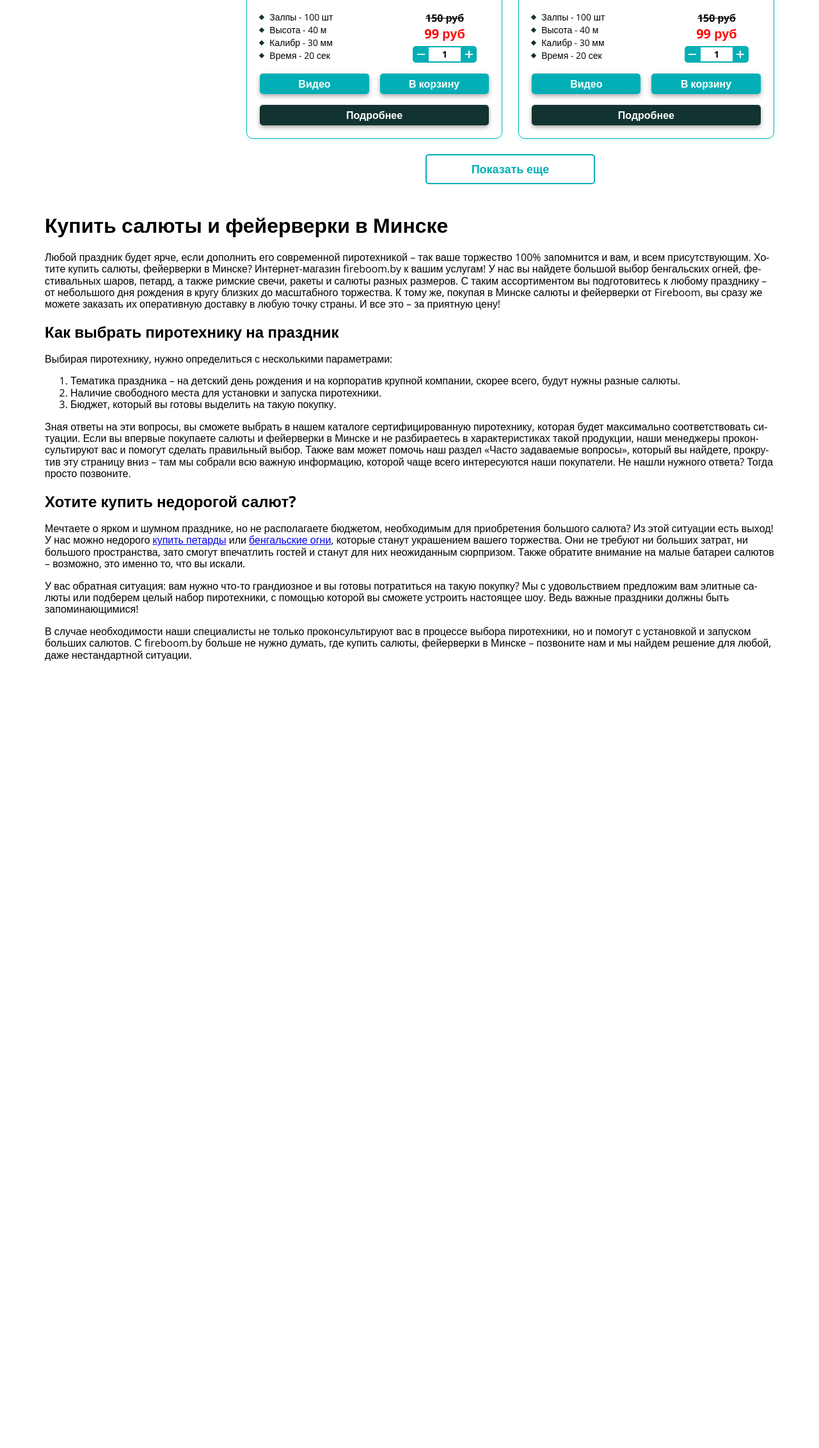
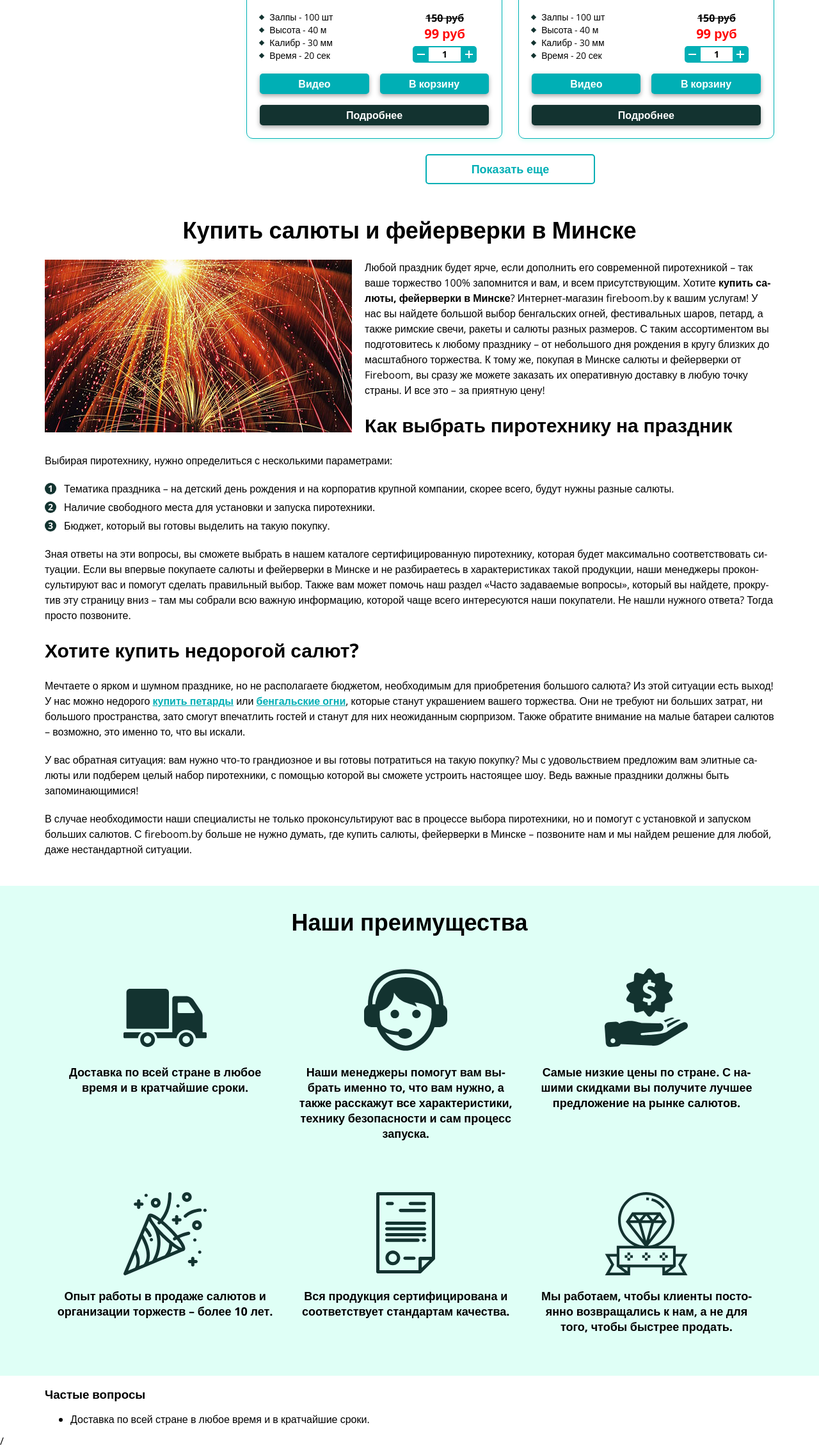
Before and after one commit to felon91/fireboom, a website: page index.html in a window 1280 px wide. Shown: the part 1304-3568 px from the top of the page at 64% size. Before the commit the page ends 2353 px from the top, so only its background shows below. Drawn offline with nearby package versions, Linux system fonts and the light colour scheme; files that its build step writes are made by us from their sources; files whose address does not match are found by name.

Commit message:
advantages is finish and start faq

```diff
--- a/index.html
+++ b/index.html
@@ -428,9 +428,10 @@
 				<button class="show-more">Показать еще</button>
 			</p>
 		</section>
-		<section class="text">
+		<section class="text content__text">
 			<h1>Купить салюты и фейерверки в Минске</h1>
-			<p>Любой праздник будет ярче, если дополнить его современной пиротехникой – так ваше торжество 100% запомнится и вам, и всем присутствующим. Хотите купить салюты, фейерверки в Минске? Интернет-магазин fireboom.by к вашим услугам! У нас вы найдете большой выбор бенгальских огней, фестивальных шаров, петард, а также римские свечи, ракеты и салюты разных размеров. С таким ассортиментом вы подготовитесь к любому празднику – от небольшого дня рождения в кругу близких до масштабного торжества. К тому же, покупая в Минске салюты и фейерверки от Fireboom, вы сразу же можете заказать их оперативную доставку в любую точку страны. И все это – за приятную цену!</p>
+      <img class="text__img" src="img/img.jpg" alt="Купить салюты и фейерверки в Минске">
+      <p>Любой праздник будет ярче, если дополнить его современной пиротехникой – так ваше торжество 100% запомнится и вам, и всем присутствующим. Хотите <b>купить салюты, фейерверки в Минске</b>? Интернет-магазин fireboom.by к вашим услугам! У нас вы найдете большой выбор бенгальских огней, фестивальных шаров, петард, а также римские свечи, ракеты и салюты разных размеров. С таким ассортиментом вы подготовитесь к любому празднику – от небольшого дня рождения в кругу близких до масштабного торжества. К тому же, покупая в Минске салюты и фейерверки от Fireboom, вы сразу же можете заказать их оперативную доставку в любую точку страны. И все это – за приятную цену!</p>
 			<h2>Как выбрать пиротехнику на праздник</h2>
 			<p>Выбирая пиротехнику, нужно определиться с несколькими параметрами:</p>
 			<ol>
@@ -440,11 +441,34 @@
 			</ol>
 			<p>Зная ответы на эти вопросы, вы сможете выбрать в нашем каталоге сертифицированную пиротехнику, которая будет максимально соответствовать ситуации. Если вы впервые покупаете салюты и фейерверки в Минске и не разбираетесь в характеристиках такой продукции, наши менеджеры проконсультируют вас и помогут сделать правильный выбор. Также вам может помочь наш раздел «Часто задаваемые вопросы», который вы найдете, прокрутив эту страницу вниз – там мы собрали всю важную информацию, которой чаще всего интересуются наши покупатели. Не нашли нужного ответа? Тогда просто позвоните.</p>
 			<h2>Хотите купить недорогой салют?</h2>
-			<p>Мечтаете о ярком и шумном празднике, но не располагаете бюджетом, необходимым для приобретения большого салюта? Из этой ситуации есть выход! У нас можно недорого <a href="#">купить петарды</a> или <a href="#">бенгальские огни</a>, которые станут украшением вашего торжества. Они не требуют ни больших затрат, ни большого пространства, зато смогут впечатлить гостей и станут для них неожиданным сюрпризом. Также обратите внимание на малые батареи салютов – возможно, это именно то, что вы искали.</p>
+			<p>Мечтаете о ярком и шумном празднике, но не располагаете бюджетом, необходимым для приобретения большого салюта? Из этой ситуации есть выход! У нас можно недорого <a target="_blank" href="#">купить петарды</a> или <a target="_blank" href="#">бенгальские огни</a>, которые станут украшением вашего торжества. Они не требуют ни больших затрат, ни большого пространства, зато смогут впечатлить гостей и станут для них неожиданным сюрпризом. Также обратите внимание на малые батареи салютов – возможно, это именно то, что вы искали.</p>
 			<p>У вас обратная ситуация: вам нужно что-то грандиозное и вы готовы потратиться на такую покупку? Мы с удовольствием предложим вам элитные салюты или подберем целый набор пиротехники, с помощью которой вы сможете устроить настоящее шоу. Ведь важные праздники должны быть запоминающимися!</p>
 			<p>В случае необходимости наши специалисты не только проконсультируют вас в процессе выбора пиротехники, но и помогут с установкой и запуском больших салютов. С fireboom.by больше не нужно думать, где купить салюты, фейерверки в Минске – позвоните нам и мы найдем решение для любой, даже нестандартной ситуации.</p>
 		</section>
 	</main>
-</div>
+	<!--noindex-->
+  <section class="advantages">
+    <div class="advatages__wrap wrap">
+      <h3 class="advantages__title">Наши преимущества</h3>
+      <ul class="advatages__list">
+        <li class="advantages__item">Доставка по всей стране в любое время и в кратчайшие сроки.</li>
+        <li class="advantages__item">Наши менеджеры помогут вам выбрать именно то, что вам нужно, а также расскажут все характеристики, технику безопасности и сам процесс запуска.</li>
+        <li class="advantages__item">Самые низкие цены по стране. С нашими скидками вы получите лучшее предложение на рынке салютов.</li>
+        <li class="advantages__item">Опыт работы в продаже салютов и организации торжеств – более 10 лет.</li>
+        <li class="advantages__item">Вся продукция сертифицирована и соответствует стандартам качества.</li>
+        <li class="advantages__item">Мы работаем, чтобы клиенты постоянно возвращались к нам, а не для того, чтобы быстрее продать.</li>
+      </ul>
+    </div>
+  </section>
+	<section class="faq">
+		<div class="faq__wrap wrap">
+			<h3 class="faq__title">Частые вопросы</h3>
+			<ul class="faq__list">
+				<li class="faq__item">Доставка по всей стране в любое время и в кратчайшие сроки.</li>
+			</ul>
+		</div>
+	</section>
+	<!--noindex-->
+</div>/
 </body>
 </html>
--- /dev/null
+++ b/sass/blocks/advantages.scss
@@ -0,0 +1,96 @@
+.advantages {
+  background-color: $third;
+  padding: 25px 0;
+
+  .advantages__title {
+    font-size: 36px;
+    line-height: 1.222;
+    text-align: center;
+    margin: 10px 0;
+  }
+
+  .advatages__list {
+    display: flex;
+    flex-wrap: wrap;
+    padding: 0;
+    margin: 0;
+    list-style: none;
+  }
+
+  .advantages__item {
+    font-size: 18px;
+    font-weight: 700;
+    line-height: 1.333;
+    text-align: center;
+    flex-basis: 30%;
+    margin: 40px 1.5%;
+    padding-top: 150px;
+
+
+    &:nth-child(1) {
+      background: url('../img/delivery-truck.svg') center 32px no-repeat;
+      background-size: 130px;
+    }
+
+    &:nth-child(2) {
+      background: url('../img/call-center-worker-with-headset.svg') center top no-repeat;
+      background-size: 130px;
+    }
+
+    &:nth-child(3) {
+      background: url('../img/badge.svg') center top no-repeat;
+      background-size: 130px;
+    }
+
+    &:nth-child(4) {
+      background: url('../img/confetti.svg') center top no-repeat;
+      background-size: 130px;
+    }
+
+    &:nth-child(5) {
+      background: url('../img/agreement.svg') center top no-repeat;
+      background-size: 92px;
+    }
+
+    &:nth-child(6) {
+      background: url('../img/premium.svg') center top no-repeat;
+      background-size: 130px;
+    }
+
+  }
+
+}
+
+@media (max-width: 768px) {
+
+  .advantages {
+
+    .advantages__title {
+      font-size: 30px;
+    }
+
+    .advantages__item {
+      flex-basis: 45%;
+      margin: 25px 2.5%;
+    }
+
+  }
+
+}
+
+@media (max-width: 480px) {
+
+  .advantages {
+
+    .advatages__list {
+      flex-direction: column;
+    }
+
+    .advantages__item {
+      flex-basis: auto;
+      margin: 25px 0;
+    }
+
+  }
+
+}
--- a/sass/blocks/content.scss
+++ b/sass/blocks/content.scss
@@ -12,6 +12,10 @@
   .content__right {
     flex-grow: 1;
     flex-basis: calc(100% - 315px);
+  }
+
+  .content__text {
+    margin: 0 0 25px 0;
   }
 
 }
--- /dev/null
+++ b/sass/blocks/text.scss
@@ -0,0 +1,154 @@
+.text {
+
+  h1 {
+    font-size: 36px;
+    line-height: 1.2;
+    font-weight: 700;
+    text-align: center;
+    margin: 25px 0;
+
+    + .text__img {
+      margin-top: 0;
+    }
+
+  }
+
+  h2 {
+    font-size: 30px;
+    line-height: 1.2;
+  }
+
+  h3 {
+    font-size: 26px;
+    line-height: 1.2;
+  }
+
+  h4 {
+    font-size: 24px;
+    line-height: 1.2;
+  }
+
+  .text__img {
+    display: block;
+    margin: 10px 20px 10px 0;
+    float: left;
+    max-width: 100%;
+  }
+
+  p {
+    margin: 20px 0;
+    font-size: 16px;
+    line-height: 1.5;
+  }
+
+  b {
+    font-weight: 700;
+  }
+
+  a {
+    font-size: 16px;
+    line-height: 1.5;
+    color: $primary;
+    font-weight: 700;
+    text-decoration: underline;
+
+    &:hover {
+      text-decoration: none;
+    }
+
+  }
+
+  ul, ol {
+    padding: 0;
+    list-style: none;
+    margin: 20px 0;
+
+    li {
+      margin: 5px 0;
+      font-size: 16px;
+      line-height: 1.5;
+      padding-left: 30px;
+      position: relative;
+    }
+
+  }
+
+  ul {
+
+    li {
+
+      &::before {
+        position: absolute;
+        left: 5px;
+        top: 50%;
+        transform: translateY(-50%) rotate(45deg);
+        background-color: $second;
+        content: '';
+        width: 6px;
+        height: 6px;
+      }
+
+    }
+
+  }
+
+  ol {
+    counter-reset: olItemCounter;
+
+    li {
+
+      &::before {
+        counter-increment: olItemCounter;
+        content: counter(olItemCounter);
+        position: absolute;
+        left: 0;
+        top: 50%;
+        transform: translateY(-50%);
+        width: 18px;
+        height: 18px;
+        border-radius: 50%;
+        background-color: $second;
+        color: $white;
+        text-align: center;
+        line-height: 18px;
+        font-size: 14px;
+        font-weight: 700;
+      }
+
+    }
+
+  }
+
+}
+
+@media (max-width: 768px) {
+
+  .text {
+
+    h1 {
+      font-size: 30px;
+    }
+
+    h2 {
+      font-size: 26px;
+      line-height: 1.2;
+    }
+
+    h3 {
+      font-size: 24px;
+      line-height: 1.2;
+    }
+
+    h4 {
+      font-size: 20px;
+      line-height: 1.2;
+    }
+
+    .text__img {
+      float: none;
+      margin: 25px auto;
+    }
+
+  }
+
+}
--- a/sass/style.scss
+++ b/sass/style.scss
@@ -20,3 +20,5 @@
 @import "blocks/counter";
 @import "blocks/button";
 @import "blocks/show-more";
+@import "blocks/text";
+@import "blocks/advantages";
```
Also changed, not shown: img/agreement.svg (added), img/badge.svg (added), img/call-center-worker-with-headset.svg (added), img/confetti.svg (added), img/delivery-truck.svg (added), img/premium.svg (added).
